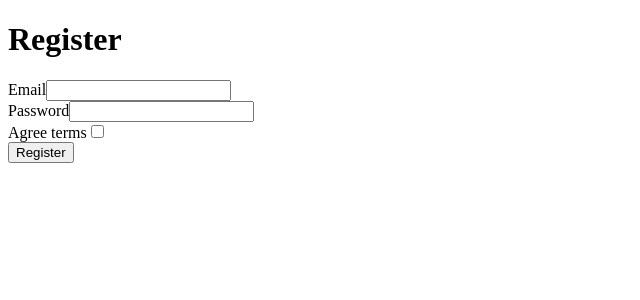
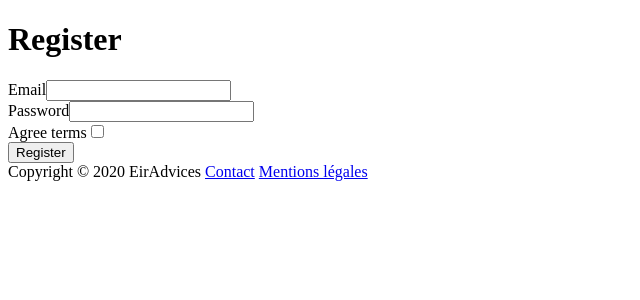
Before and after one commit to Tom-Eichelbrenner/HackatonDoctolib, a Symfony app: template templates/registration/register.html.twig in a window 1280 px wide. Shown: the part 44-344 px from the top of the page, without its empty margins (0-640 px from the left). Run offline with Twig, Linux system fonts and the light colour scheme; the template is opened without the code that fills it, so the values that code supplies are empty; form fields are guessed from the names that the template uses; some libraries are stand-ins or nearby versions.

Commit message:
navbar + footer

```diff
--- a/templates/base.html.twig
+++ b/templates/base.html.twig
@@ -7,18 +7,33 @@
     {% endblock %}
 </head>
 <body>
+<!-- Navbar -->
 <nav class="navbar navbar-light bg-primary justify-content-between">
     <a class="navbar-brand" href="/">
         <img src="/build/images/eir.png" width="30" height="30" class="d-inline-block align-top" alt="">
         Eir Advices
     </a>
     <a href="#">
-        <svg class="bi bi-chat-square-dots-fill" width="2em" height="2em" viewBox="0 0 16 16" fill="currentColor" xmlns="http://www.w3.org/2000/svg">
-            <path fill-rule="evenodd" d="M0 2a2 2 0 0 1 2-2h12a2 2 0 0 1 2 2v8a2 2 0 0 1-2 2h-2.5a1 1 0 0 0-.8.4l-1.9 2.533a1 1 0 0 1-1.6 0L5.3 12.4a1 1 0 0 0-.8-.4H2a2 2 0 0 1-2-2V2zm5 4a1 1 0 1 1-2 0 1 1 0 0 1 2 0zm4 0a1 1 0 1 1-2 0 1 1 0 0 1 2 0zm3 1a1 1 0 1 0 0-2 1 1 0 0 0 0 2z"/>
+        <svg class="bi bi-chat-square-dots-fill" width="2em" height="2em" viewBox="0 0 16 16" fill="currentColor"
+             xmlns="http://www.w3.org/2000/svg">
+            <path fill-rule="evenodd"
+                  d="M0 2a2 2 0 0 1 2-2h12a2 2 0 0 1 2 2v8a2 2 0 0 1-2 2h-2.5a1 1 0 0 0-.8.4l-1.9 2.533a1 1 0 0 1-1.6 0L5.3 12.4a1 1 0 0 0-.8-.4H2a2 2 0 0 1-2-2V2zm5 4a1 1 0 1 1-2 0 1 1 0 0 1 2 0zm4 0a1 1 0 1 1-2 0 1 1 0 0 1 2 0zm3 1a1 1 0 1 0 0-2 1 1 0 0 0 0 2z"/>
         </svg>
     </a>
 </nav>
+<!-- Navbar -->
 {% block body %}{% endblock %}
+<!-- Footer -->
+<footer class="page-footer fixed-bottom bg-primary">
+
+    <div class="footer-copyright text-center py-3">Copyright © 2020 EirAdvices
+        <a class="ml-5 mr-5" href="#">Contact</a>
+        <a class="ml-5 mr-5" href="#">Mentions légales</a>
+    </div>
+
+</footer>
+<!-- Footer -->
+
 {% block javascripts %}
     {{ encore_entry_script_tags('app') }}
 {% endblock %}
```
Lines whose indentation alone changed are shown as unchanged.
